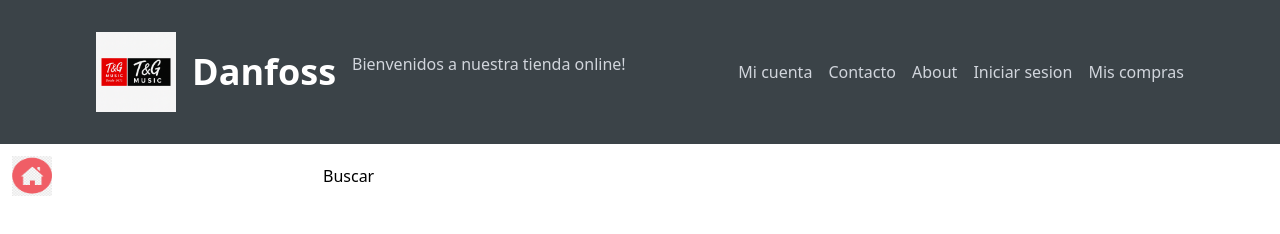
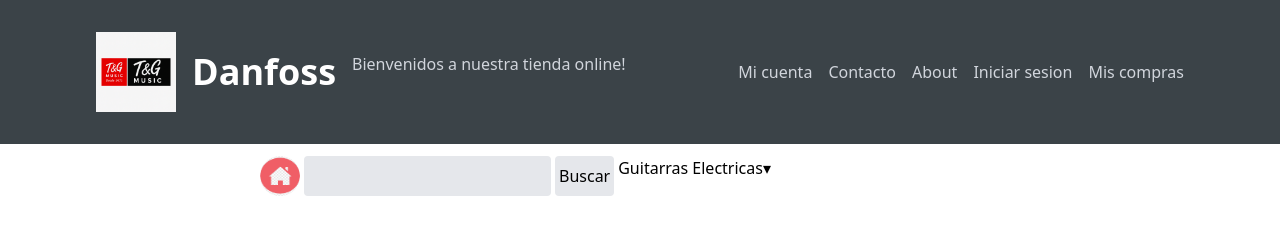
Before and after one commit to Weirdmeats/proyecto-html, a website: page public/assets/index.html in a window 1280 px wide. Drawn offline with Linux system fonts and the light colour scheme.

Commit message:
proyecto-html 12-09-2025
modificando header +dropdown + logo

```diff
--- a/public/assets/index.html
+++ b/public/assets/index.html
@@ -34,17 +34,27 @@
         </nav>
     </div>
         <!--header inferior-->
-    <div class="flex justify-start p-3 space-x-3 bg-white">
+    <div class="flex justify-start p-3 space-x-1 px-65 bg-white">
         <a href="#">
-            <img src="./img/RedHouse.png" alt="" class="h-10 w-10">
+            <img src="./img/RedHouse.png" alt="" class="h-10 w-10 rounded-full">
         </a>
-        <input class="bg-white text-black" type="text">
-        <button class="bg-white text-black px-4 py-1 hover:bg-red-400">
+        <input class="bg-gray-200 text-black rounded-sm p-2" type="text">
+        <button class="bg-gray-200 text-black px-1 py-1 hover:bg-red-400 rounded-sm">
             Buscar
 
         </button>
+        <!--dropdown nav-->
+        <div class="relative group">
+            <button class="hover:bg-red-400 text-black">Guitarras Electricas▾</button>
+            <div class="absolute hidden group-hover:block bg-black">
+                <ul>
+                    <li><h1 class="px-4 py-2">Estratocaster</h1></li>
+                </ul>
+            </div>
 
+        </div>
     </div>
+
 
 
 
```
Also changed, not shown: public/assets/css/style.css.
